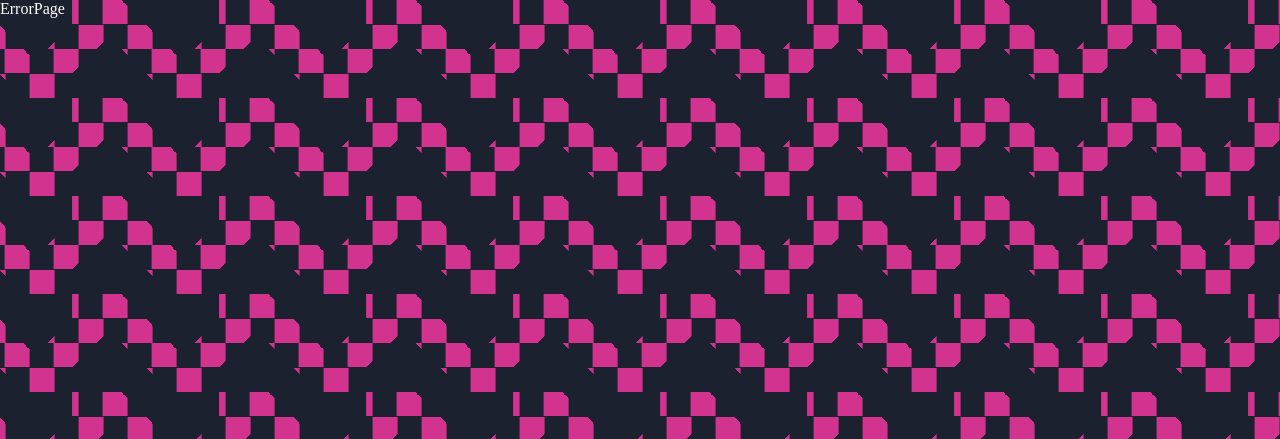
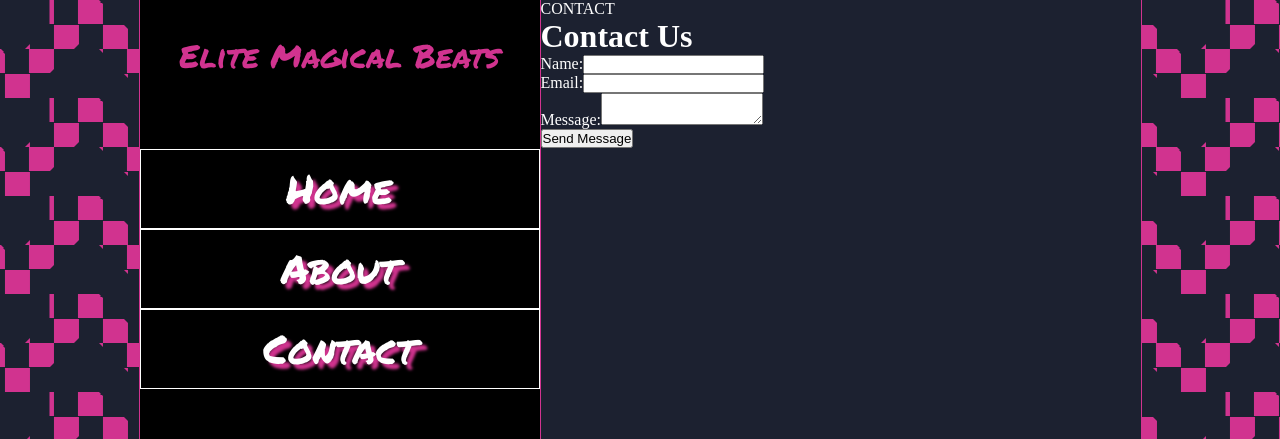
Before and after one commit to SleazyCook/willie, a React (Create React App) app: page /contact in a window 1280 px wide. Before the commit this address had no page. Shown: the top 439 px of the page. Built offline with nearby package versions, Linux system fonts and the light colour scheme; a web font is replaced by a local one.

Commit message:
contact form work

```diff
--- a/package.json
+++ b/package.json
@@ -6,6 +6,7 @@
     "start": "react-scripts start"
   },
   "dependencies": {
+    "@emailjs/browser": "^4.4.1",
     "react": "^19.0.0",
     "react-dom": "^19.0.0",
     "react-router-dom": "^7.1.1",
--- /dev/null
+++ b/src/components/components/ContactForm.js
@@ -0,0 +1,119 @@
+import React, { useState, useEffect } from 'react';
+
+const ContactForm = () => {
+  // State for form inputs
+  const [formData, setFormData] = useState({
+    name: '',
+    email: '',
+    message: '',
+  });
+
+  const [status, setStatus] = useState(''); // To track the form submission status
+
+  // Dynamically load the EmailJS script and initialize
+  useEffect(() => {
+    const script = document.createElement('script');
+    script.src = 'https://cdn.jsdelivr.net/npm/@emailjs/browser@4/dist/email.min.js';
+    script.type = 'text/javascript';
+    script.async = true;
+
+    // Append the script to the document body
+    document.body.appendChild(script);
+
+    // Initialize EmailJS once the script is loaded
+    script.onload = () => {
+      emailjs.init('YOUR_PUBLIC_KEY'); // Replace with your actual public key
+    };
+
+    return () => {
+      // Clean up by removing the script when the component unmounts
+      document.body.removeChild(script);
+    };
+  }, []);
+
+  // Handle form input changes
+  const handleChange = (e) => {
+    const { name, value } = e.target;
+    setFormData({
+      ...formData,
+      [name]: value,
+    });
+  };
+
+  // Handle form submission
+  const handleSubmit = (e) => {
+    e.preventDefault();
+
+    // Check if all fields are filled
+    if (!formData.name || !formData.email || !formData.message) {
+      setStatus('All fields are required.');
+      return;
+    }
+
+    // Send email using EmailJS
+    emailjs.send('YOUR_SERVICE_ID', 'YOUR_TEMPLATE_ID', formData)
+      .then((response) => {
+        console.log('Email sent successfully', response);
+        setStatus('Message sent successfully!');
+      })
+      .catch((error) => {
+        console.error('Error sending email', error);
+        setStatus('Failed to send message. Please try again.');
+      });
+
+    // Reset form after submission
+    setFormData({
+      name: '',
+      email: '',
+      message: '',
+    });
+  };
+
+  return (
+    <div>
+      <h1>Contact Us</h1>
+      <form onSubmit={handleSubmit}>
+        <div>
+          <label htmlFor="name">Name:</label>
+          <input
+            type="text"
+            id="name"
+            name="name"
+            value={formData.name}
+            onChange={handleChange}
+            required
+          />
+        </div>
+
+        <div>
+          <label htmlFor="email">Email:</label>
+          <input
+            type="email"
+            id="email"
+            name="email"
+            value={formData.email}
+            onChange={handleChange}
+            required
+          />
+        </div>
+
+        <div>
+          <label htmlFor="message">Message:</label>
+          <textarea
+            id="message"
+            name="message"
+            value={formData.message}
+            onChange={handleChange}
+            required
+          />
+        </div>
+
+        <button type="submit">Send Message</button>
+      </form>
+
+      {status && <p>{status}</p>}
+    </div>
+  );
+};
+
+export default ContactForm;
--- a/src/components/components/Navigation.js
+++ b/src/components/components/Navigation.js
@@ -16,7 +16,7 @@
         {
             id: 3,
             name: 'Contact',
-            link: ''
+            link: 'contact'
         }
     ]
 
--- /dev/null
+++ b/src/components/pages/Contact.js
@@ -0,0 +1,13 @@
+import ContactForm from "../components/ContactForm"
+
+function Contact() {
+    return(
+        <div className='page contact'>
+            CONTACT
+
+            <ContactForm />
+        </div>
+    )
+}
+
+export default Contact
--- a/src/index.js
+++ b/src/index.js
@@ -6,6 +6,7 @@
 
 import Home from './components/pages/home/Home.js'
 import About from './components/pages/About.js'
+import Contact from './components/pages/Contact.js'
 
 const appElement = document.getElementById('app')
 const root = createRoot(appElement)
@@ -23,6 +24,10 @@
             {
                 path: 'about',
                 element: <About />
+            },
+            {
+                path: 'contact',
+                element: <Contact />
             }
         ]
     }
```
Also changed, not shown: 1 other file (tests, documents, lock files or other folders).
